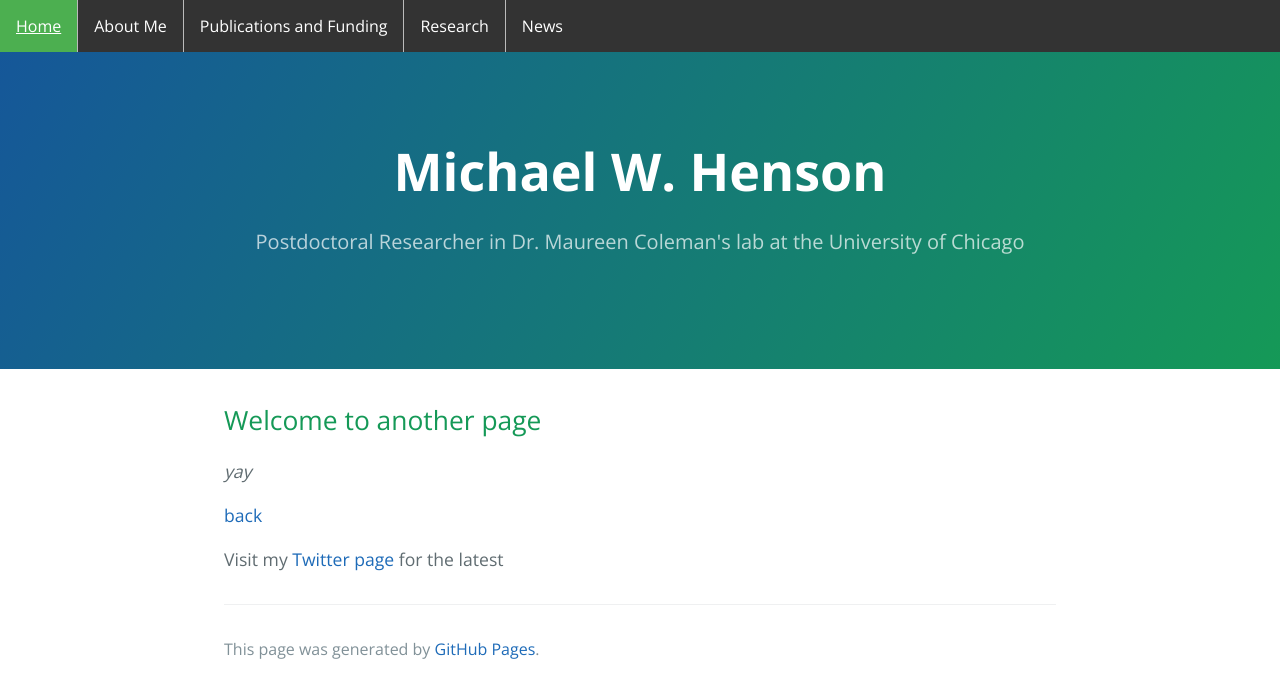
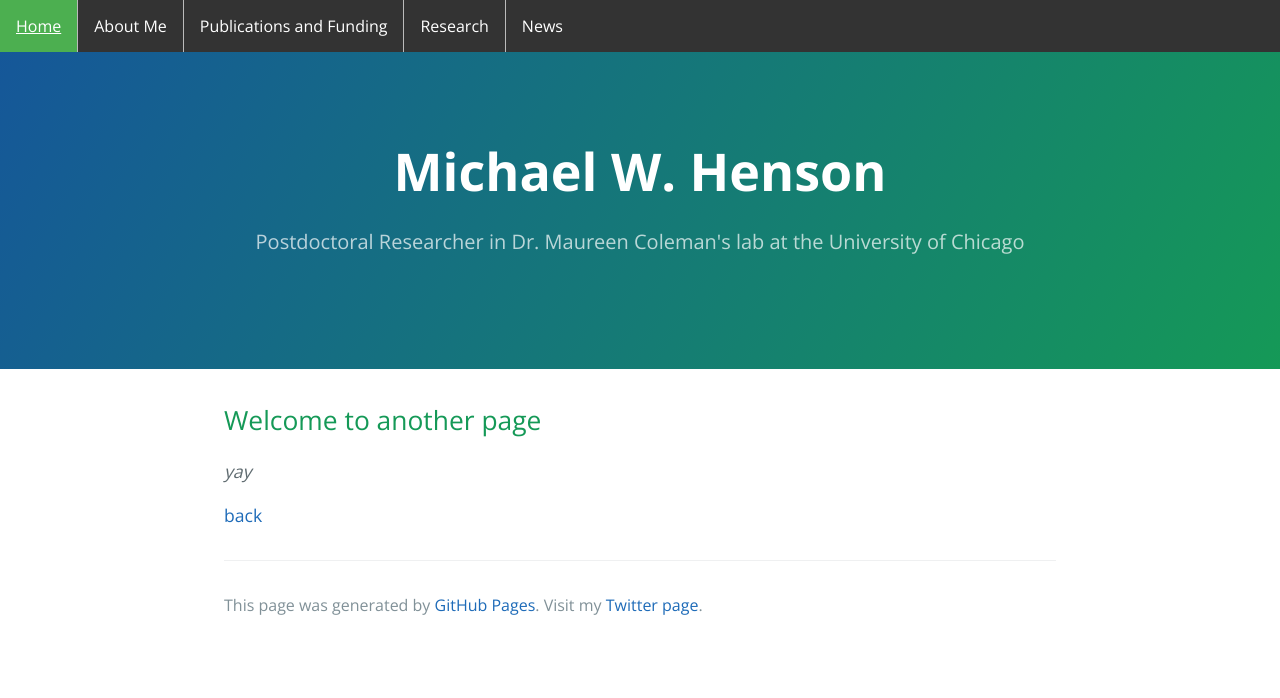
Before and after one commit to Hensonmw/hensonmw.github.io, a Jekyll site: the page built from another-page.md, in a window 1280 px wide. Shown: the top 698 px of the page. Built offline with Jekyll 4.4.1, drawn with Linux system fonts in a browser that asks for light colours; our own code applies the rules of GitHub Pages for plain Markdown files.

Commit message:
Update default.html

```diff
--- a/_layouts/default.html
+++ b/_layouts/default.html
@@ -65,12 +65,12 @@ li a:hover:not(.active) {
 
     <section class="main-content">
       {{ content }}
-      Visit my <a href="www.twitter.com/Hensonmw_08">Twitter page</a> for the latest
       <footer class="site-footer">
         {% if site.github.is_project_page %}
           <span class="site-footer-owner"><a href="{{ site.github.repository_url }}">{{ site.github.repository_name }}</a> is maintained by <a href="{{ site.github.owner_url }}">{{ site.github.owner_name }}</a>.</span>
         {% endif %}
         <span class="site-footer-credits">This page was generated by <a href="https://pages.github.com">GitHub Pages</a>.</span>
+        <span class="site-footer-credits">Visit my <a href="https://twitter.com/HensonMW_08">Twitter page</a>.</span>
     </footer>
 
     </section>
```
